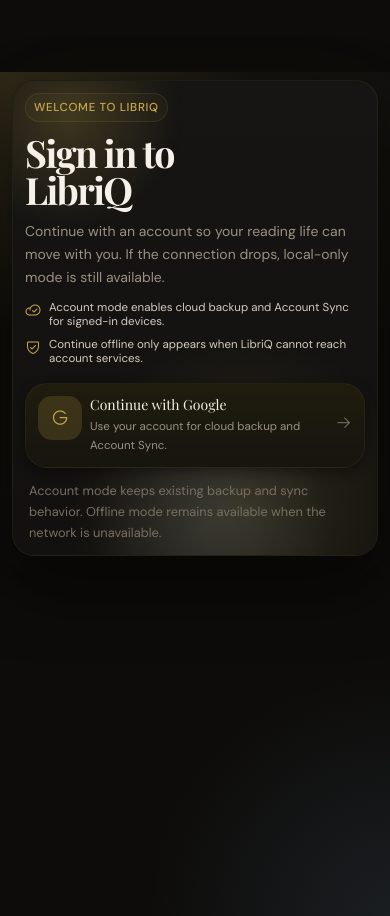
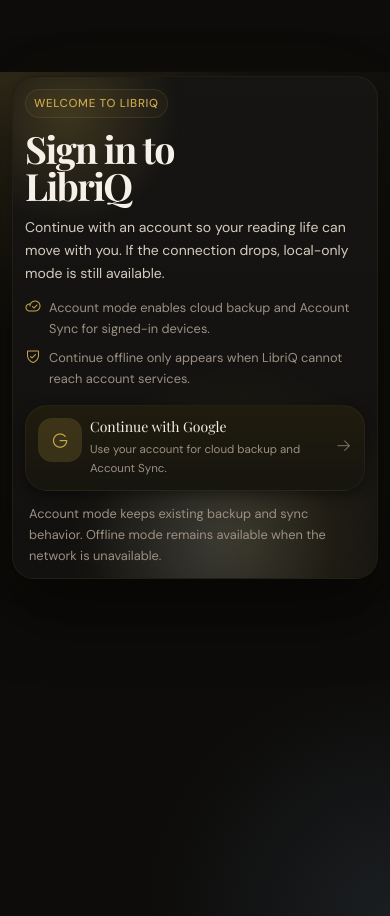
Before and after one commit to AK-Lmn/Libriq, a website with bundled scripts: page frontend/index.html in a window 390 px wide. Built offline with nearby package versions, Linux system fonts and the light colour scheme; a web font is replaced by a local one.

Commit message:
Refine session page mobile spacing and typography

```diff
--- a/frontend/css/components.css
+++ b/frontend/css/components.css
@@ -4255,7 +4255,7 @@
   .session-page {
     align-items: start;
     padding:
-      calc(var(--space-3) + env(safe-area-inset-top))
+      calc(var(--space-2) + env(safe-area-inset-top))
       calc(var(--space-3) + env(safe-area-inset-right))
       calc(var(--space-4) + env(safe-area-inset-bottom))
       calc(var(--space-3) + env(safe-area-inset-left));
@@ -4287,6 +4287,7 @@
     font-size: var(--text-base);
     line-height: var(--leading-relaxed);
     max-width: 34ch;
+    color: var(--text-primary);
   }
 
   .session-points {
@@ -4297,7 +4298,8 @@
   .session-point {
     gap: var(--space-2);
     font-size: var(--text-sm);
-    line-height: var(--leading-snug);
+    line-height: var(--leading-normal);
+    color: var(--text-body);
   }
 
   .session-point i {
@@ -4349,8 +4351,8 @@
   }
 
   .session-auth-tab {
-    min-height: 38px;
-    font-size: var(--text-xs);
+    min-height: 40px;
+    font-size: var(--text-sm);
   }
 
   .session-email-form {
@@ -4379,13 +4381,13 @@
 
   .session-fineprint {
     line-height: var(--leading-normal);
-    color: var(--text-dim);
+    color: var(--text-secondary);
   }
 }
 
 @media (max-width: 430px) {
   .session-page {
-    padding-top: calc(var(--space-2) + env(safe-area-inset-top));
+    padding-top: calc(var(--space-1) + env(safe-area-inset-top));
   }
 
   .session-hero {
@@ -4404,7 +4406,7 @@
   }
 
   .session-point {
-    font-size: var(--text-xs);
+    font-size: var(--text-sm);
   }
 
   .session-card {
@@ -4417,7 +4419,8 @@
   }
 
   .session-auth-tab {
-    min-height: 36px;
+    min-height: 38px;
+    font-size: var(--text-sm);
   }
 
   .session-email-form .form-input {
```
